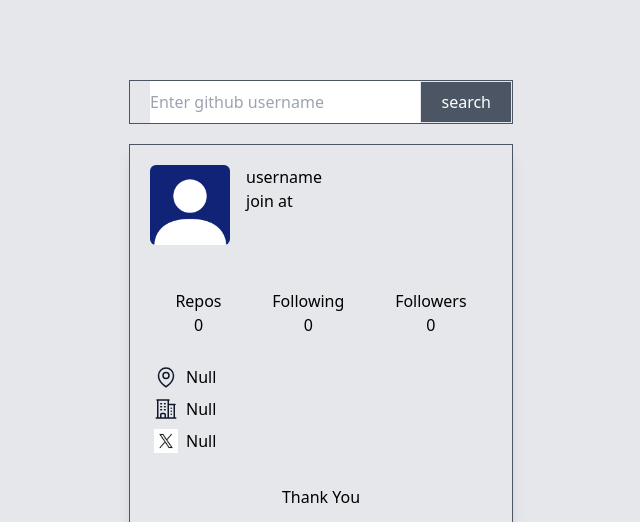
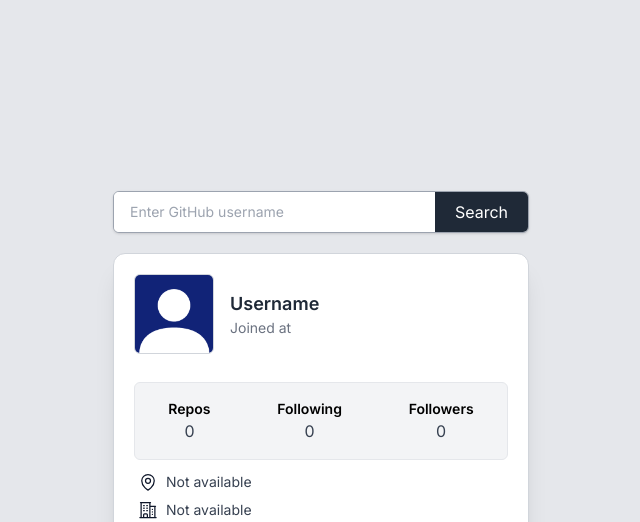
Before and after one commit to SADASHIV123-CYBER/Github-User-Search, a plain HTML site: page index.html in a window 1280 px wide. Shown: the top 522 px of the page, without its empty margins (319-959 px from the left). Drawn offline with nearby package versions, Linux system fonts and the light colour scheme.

Commit message:
UI enhanced

```diff
--- a/index.html
+++ b/index.html
@@ -1,76 +1,83 @@
 <!DOCTYPE html>
 <html lang="en">
 <head>
-    <meta charset="UTF-8">
-    <meta name="viewport" content="width=device-width, initial-scale=1.0">
+  <meta charset="UTF-8" />
+  <meta name="viewport" content="width=device-width, initial-scale=1.0" />
   <script src="https://cdn.tailwindcss.com"></script>
-    <title>Github User Search</title>
+  <link href="https://fonts.googleapis.com/css2?family=Inter:wght@400;600&display=swap" rel="stylesheet">
+  <title>GitHub User Search</title>
+  <style>
+    body {
+      font-family: 'Inter', sans-serif;
+    }
+  </style>
 </head>
-<body class="bg-gray-200">
-    <div class="mx-auto my-20 w-96">
-        <form id="form" class="flex w-full pl-5 mb-5 border border-gray-600">
+<body class="bg-gray-200 min-h-screen flex items-center justify-center">
+  <div class="w-full max-w-md px-4">
+    <form id="form" class="flex w-full mb-5 border border-gray-400 rounded-md overflow-hidden bg-white shadow">
       <input
         type="text"
         name="username"
-                placeholder="Enter github username"
-                class="w-full outline-none "
-            >
-
+        placeholder="Enter GitHub username"
+        class="w-full px-4 py-2 text-sm text-gray-700 outline-none"
+      />
       <button
         type="submit"
-                class="p-5 py-2 text-white bg-gray-600 border hover:bg-gray-700"
-            >search</button>
+        class="px-5 py-2 text-white bg-gray-800 hover:bg-gray-900 transition"
+      >
+        Search
+      </button>
     </form>
 
-        <section class="border border-gray-600 shadow-lg">
-            <div class="flex item-center gap-4 py-5 ml-5">
+    <section class="border border-gray-300 shadow-xl bg-white rounded-xl transition-all duration-300 hover:scale-[1.01]">
+      <div class="flex items-center gap-4 py-5 px-5">
         <img
           id="avatar"
-                    class="w-20 rounded-md"
+          class="w-20 h-20 object-cover rounded-md border border-gray-300"
           src="./assets/avatar.png"
           alt="profile image"
-                >
-
+        />
         <div>
-                    <p id="username">username</p>
-                    <p id="join">join at</p>
+          <p id="username" class="text-lg font-semibold text-gray-800">Username</p>
+          <p id="join" class="text-sm text-gray-500">Joined at</p>
         </div>
       </div>
 
-            <div class="flex item-center justify-around py-4 mx-5 my-2 text-center bg-gray-200 rounded-md">
+      <div class="flex items-center justify-around py-4 mx-5 my-2 text-center bg-gray-100 rounded-md border border-gray-200">
         <div>
-                    <p>Repos</p>
-                    <p id="repos">0</p>
+          <p class="text-sm font-semibold">Repos</p>
+          <p id="repos" class="text-base text-gray-700">0</p>
         </div>
         <div>
-                    <p>Following</p>
-                    <p id="following">0</p>
+          <p class="text-sm font-semibold">Following</p>
+          <p id="following" class="text-base text-gray-700">0</p>
         </div>
         <div>
-                    Followers
-                    <p id="followers">0</p>
+          <p class="text-sm font-semibold">Followers</p>
+          <p id="followers" class="text-base text-gray-700">0</p>
         </div>
       </div>
 
-            <div class="ml-6">
-                <div class="flex gap-2 py-1">
-                    <img src="./assets/map-pin.svg" alt="my location">
-                    <p id="location">Null</p>
+      <div class="px-6 pb-4 text-gray-700 text-sm">
+        <div class="flex gap-2 py-1 items-center">
+          <img src="./assets/map-pin.svg" alt="Location" class="w-5" />
+          <p id="location">Not available</p>
         </div>
 
-                <div class="flex gap-2 py-1">
-                    <img src="./assets/building-office-2.svg" alt="office">
-                    <p id="office">Null</p>
+        <div class="flex gap-2 py-1 items-center">
+          <img src="./assets/building-office-2.svg" alt="Company" class="w-5" />
+          <p id="office">Not available</p>
         </div>
 
-                <div class="flex gap-2 py-1">
-                    <img src="./assets/x.jpg" alt="account" class="w-6">
-                    <p id="x">Null</p>
+        <div class="flex gap-2 py-1 items-center">
+          <img src="./assets/x.jpg" alt="Twitter" class="w-5 rounded-full" />
+          <p id="x">Not available</p>
         </div>
       </div>
-            <p class="py-4 mt-3 text-center bg-gray-200">Thank You</p>
+      <p class="py-3 text-center text-xs text-gray-500 bg-gray-100 rounded-b-xl">Thank You</p>
     </section>
   </div>
+
   <script src="script.js"></script>
 </body>
 </html>
```
Lines whose indentation alone changed are shown as unchanged.
